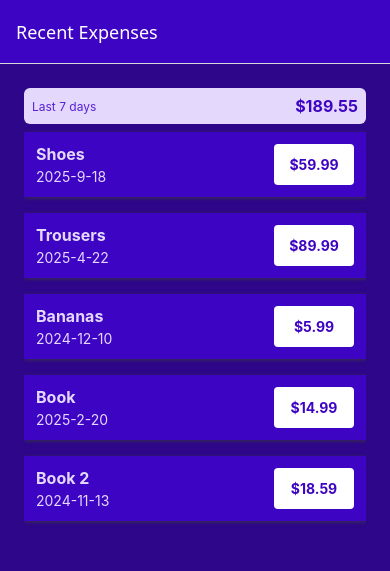
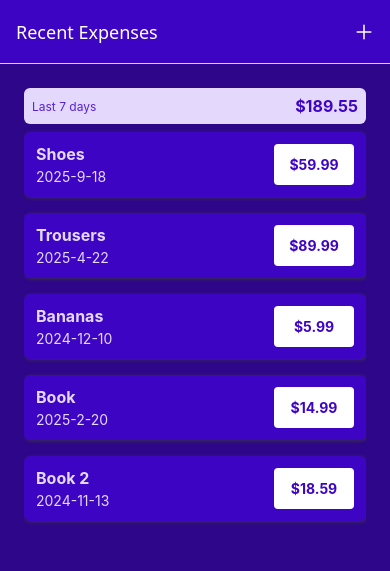
Before and after one commit to JuanCamiloClement/udemy-expenses-app, a React Native app: screen /Stack in a window 390 px wide. Shown: the top 571 px of the page. Built offline with nearby package versions, Linux system fonts and the light colour scheme.

Commit message:
manage expense screen navigation

```diff
--- a/components/ExpensesOutput/ExpenseItem.tsx
+++ b/components/ExpensesOutput/ExpenseItem.tsx
@@ -1,5 +1,7 @@
 import { Pressable, View, Text, StyleSheet } from 'react-native';
+import { useNavigation } from '@react-navigation/native';
 
+import type { UseNavigationProp } from '../../constants/types';
 import { GlobalStyles } from '../../constants/styles';
 import { getFormattedDate } from '../../utils/date';
 
@@ -10,6 +12,9 @@ type ExpenseItemProps = {
 };
 
 const styles = StyleSheet.create({
+  pressed: {
+    opacity: 0.75,
+  },
   expenseItem: {
     padding: 12,
     marginVertical: 8,
@@ -24,6 +29,7 @@ const styles = StyleSheet.create({
       height: 1,
     },
     shadowOpacity: 4,
+    borderRadius: 6,
   },
   textBase: {
     color: GlobalStyles.colors.primary50,
@@ -49,8 +55,13 @@ const styles = StyleSheet.create({
 });
 
 export const ExpenseItem = ({ description, date, amount }: ExpenseItemProps) => {
+  const navigation = useNavigation<UseNavigationProp>();
+  const handlePress = () => {
+    navigation.navigate('ManageExpense');
+  };
+
   return (
-    <Pressable>
+    <Pressable onPress={handlePress} style={({ pressed }) => pressed && styles.pressed}>
       <View style={styles.expenseItem}>
         <View>
           <Text style={[styles.textBase, styles.description]}>{description}</Text>
--- /dev/null
+++ b/components/UI/IconButton.tsx
@@ -0,0 +1,32 @@
+import { ComponentProps } from 'react';
+import { Pressable, View, StyleSheet } from 'react-native';
+import { Ionicons } from '@expo/vector-icons';
+
+type IconButtonProps = {
+  icon: ComponentProps<typeof Ionicons>['name'];
+  size: ComponentProps<typeof Ionicons>['size'];
+  color: ComponentProps<typeof Ionicons>['color'];
+  onPress: () => void;
+};
+
+const styles = StyleSheet.create({
+  buttonContainer: {
+    borderRadius: 24,
+    padding: 6,
+    marginHorizontal: 8,
+    marginVertical: 2,
+  },
+  pressed: {
+    opacity: 0.75,
+  },
+});
+
+export const IconButton = ({ icon, onPress, ...rest }: IconButtonProps) => {
+  return (
+    <Pressable onPress={onPress} style={({ pressed }) => pressed && styles.pressed}>
+      <View style={styles.buttonContainer}>
+        <Ionicons name={icon} {...rest} />
+      </View>
+    </Pressable>
+  );
+};
--- a/navigators/BottomTabNavigator.tsx
+++ b/navigators/BottomTabNavigator.tsx
@@ -4,13 +4,14 @@ import { Ionicons } from '@expo/vector-icons';
 import { AllExpensesScreen } from '../screens/AllExpensesScreen';
 import { RecentExpensesScreen } from '../screens/RecentExpensesScreen';
 import { GlobalStyles } from '../constants/styles';
+import { IconButton } from '../components/UI/IconButton';
 
 const BottomTabs = createBottomTabNavigator();
 
 export const BottomTabNavigator = () => {
   return (
     <BottomTabs.Navigator
-      screenOptions={{
+      screenOptions={({ navigation }) => ({
         headerStyle: {
           backgroundColor: GlobalStyles.colors.primary500,
         },
@@ -19,7 +20,10 @@ export const BottomTabNavigator = () => {
           backgroundColor: GlobalStyles.colors.primary500,
         },
         tabBarActiveTintColor: GlobalStyles.colors.accent500,
-      }}
+        headerRight: ({ tintColor }) => (
+          <IconButton icon="add" size={24} color={tintColor} onPress={() => navigation.navigate('ManageExpense')} />
+        ),
+      })}
     >
       <BottomTabs.Screen
         name="RecentExpenses"
```
Also changed, not shown: constants/types.ts (+11 -0 lines).
